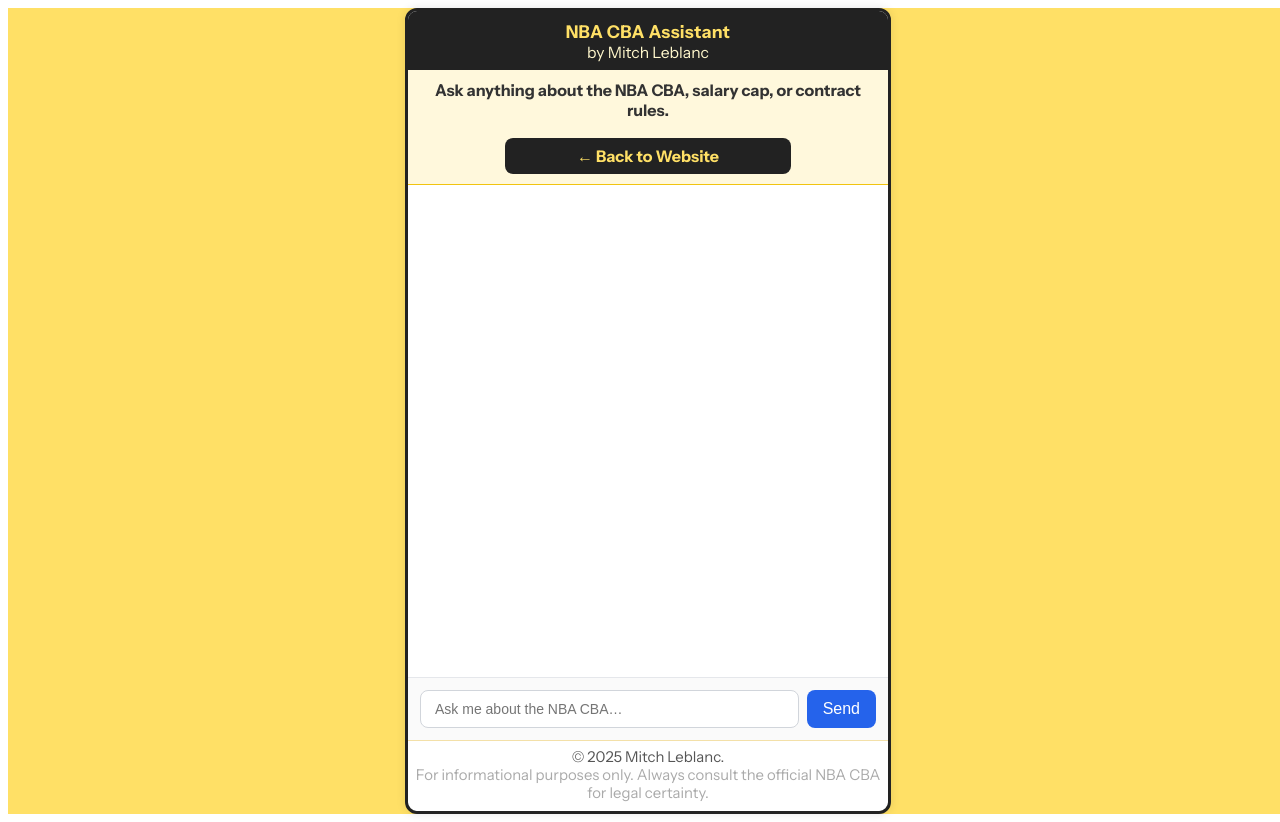
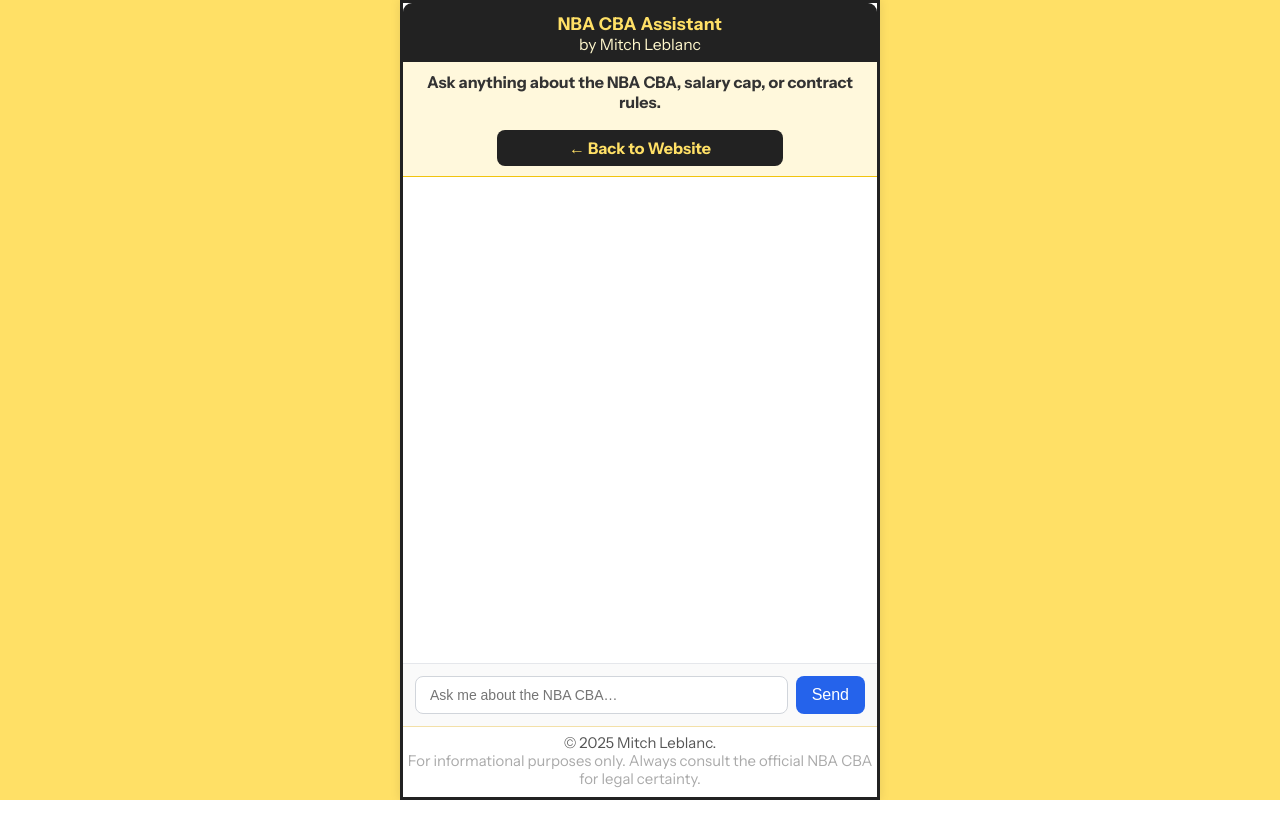
Before and after one commit to MitchDotCom/nba-cba-assistant, a Next.js app: page /embed in a window 1280 px wide. After the commit the page ends 800 px from the top, so only its background shows below. Built offline with nearby package versions, Linux system fonts and the light colour scheme.

Commit message:
Update embed.js

```diff
--- a/pages/embed.js
+++ b/pages/embed.js
@@ -49,6 +49,16 @@
           rel="stylesheet"
         />
         <style>{`
+          html, body, #__next {
+            height: 100%;
+            margin: 0;
+            padding: 0;
+          }
+          @supports (height: 100dvh) {
+            .nba-cba-chat-card {
+              height: 100dvh !important;
+            }
+          }
           @media (max-width: 600px) {
             .nba-cba-chat-card {
               width: 100vw !important;
@@ -62,32 +72,30 @@
       </Head>
       <div
         style={{
+          background: "#ffe066",
+          fontFamily: "'Instrument Sans', sans-serif",
+          margin: 0,
+          padding: 0,
           minHeight: "100vh",
           width: "100vw",
-          background: "#ffe066",
-          fontFamily: "'Instrument Sans', sans-serif",
           boxSizing: "border-box",
-          margin: 0,
-          padding: 0,
-          display: "flex",
-          flexDirection: "column",
-          alignItems: "center",
         }}
       >
         <div
           className="nba-cba-chat-card"
           style={{
             background: "#fff",
-            width: "100%",
+            width: "100vw",
             maxWidth: 480,
             margin: "0 auto",
-            borderRadius: 12,
+            borderRadius: 0,
             boxShadow: "0 0 10px rgba(0,0,0,0.1)",
             display: "flex",
             flexDirection: "column",
             border: "3px solid #222",
-            height: "100vh",
+            height: "100vh", // will be overridden by 100dvh if supported
             minHeight: 400,
+            boxSizing: "border-box",
           }}
         >
           {/* HEADER */}
```
